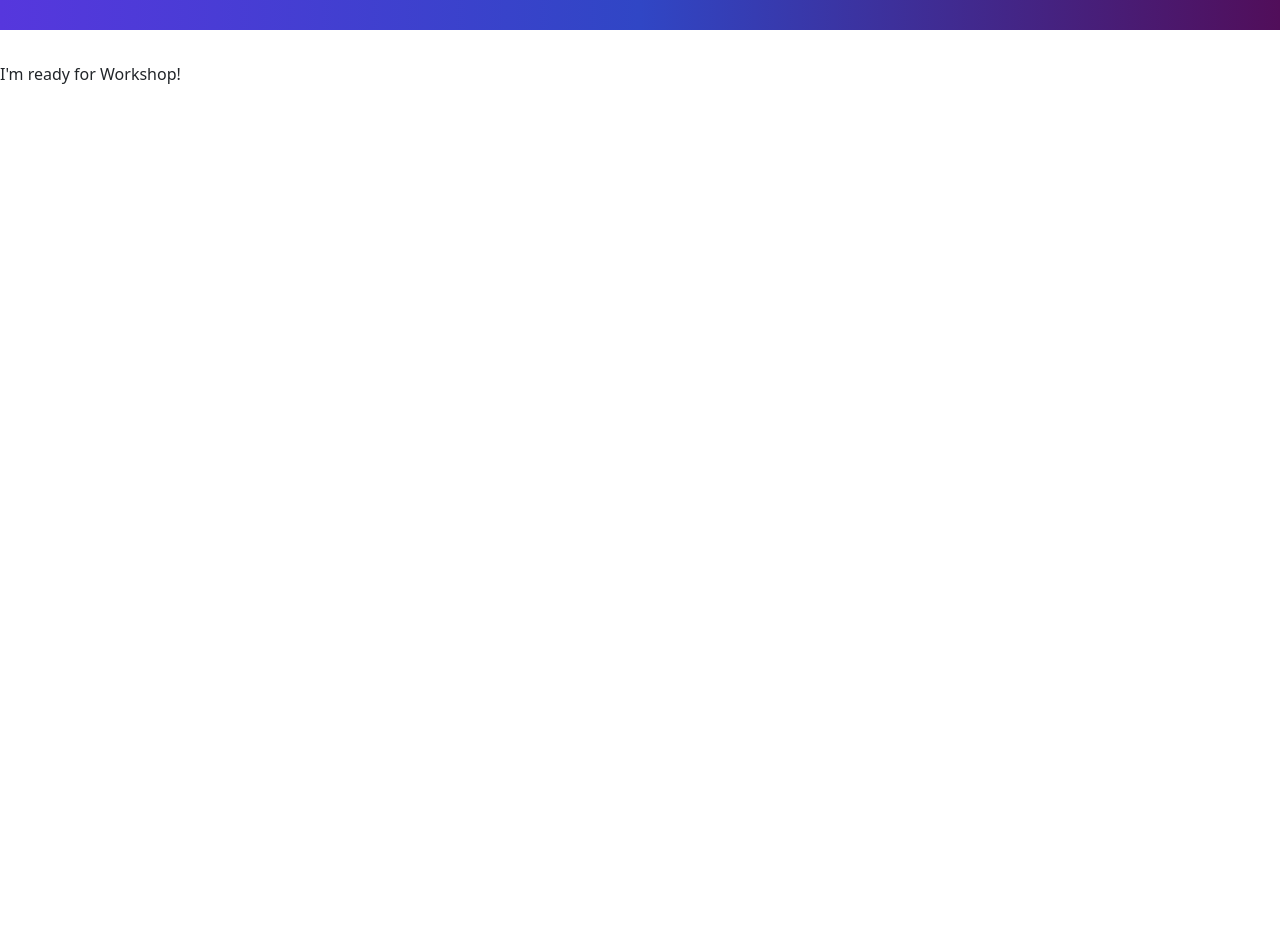
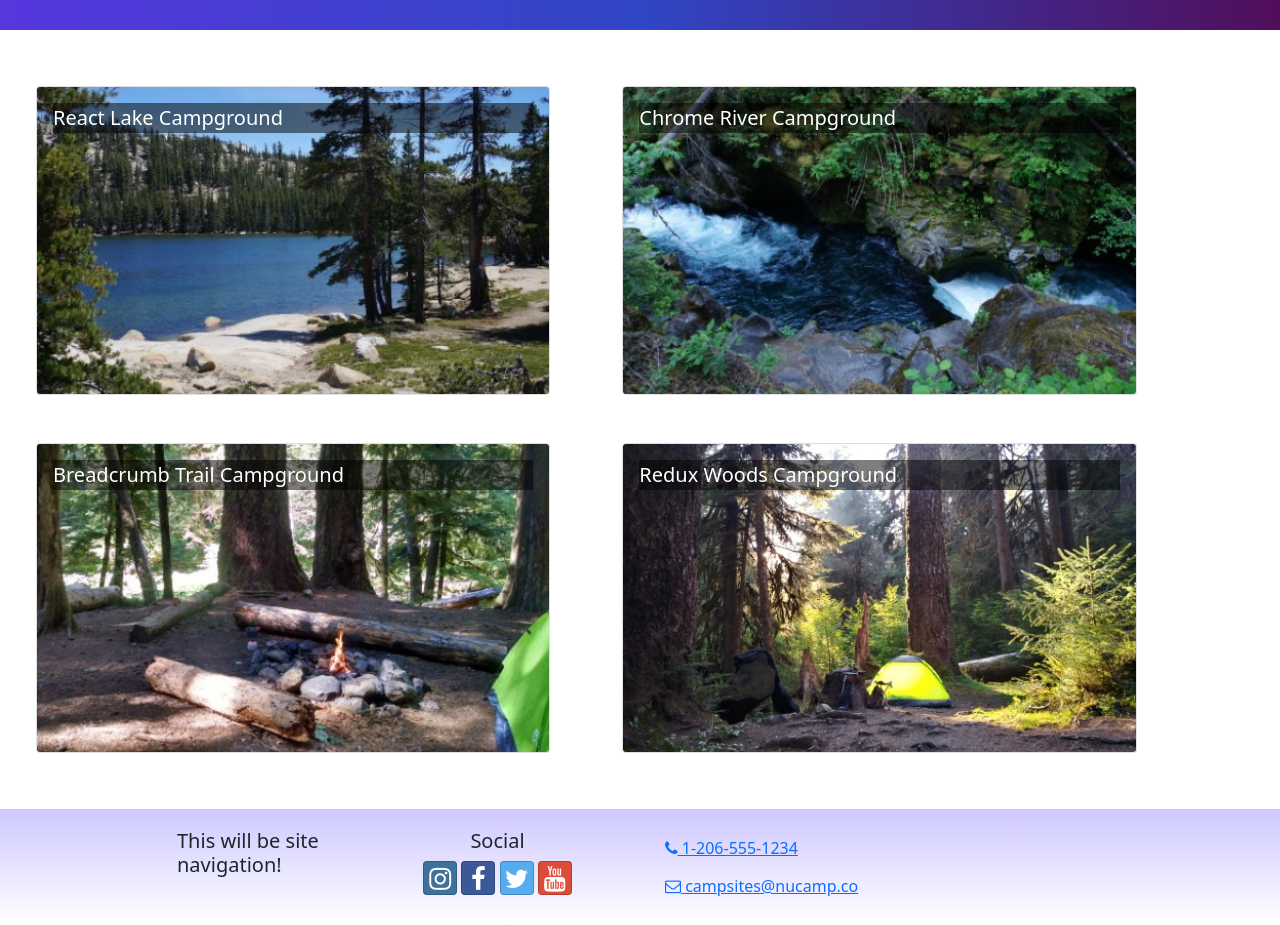
Before and after one commit to alvajose35/ReactNucampSite, a React (Create React App) app: page / in a window 1280 px wide. Shown: the part 98-1023 px from the top of the page. Before the commit the page ends 800 px from the top, so only its background shows below. Built offline with nearby package versions, Linux system fonts and the light colour scheme.

Commit message:
Workshop week 1

```diff
--- a/src/App.js
+++ b/src/App.js
@@ -1,21 +1,17 @@
-import React from 'react';
-import { Container, Navbar, NavbarBrand } from "reactstrap";
-import NucampLogo from "./app/assets/img/logo.png";
+// import React from 'react';
 import './App.css';
+import CampsitesList from './features/campsites/CampsitesList';
+import Header from './components/Header';
+import Footer from './components/Footer';
 
 function App() {
-  return (
-    <div className="App">
-      <Navbar dark color='primary' sticky='top'expand='md'>
-        <Container>
-			<NavbarBrand href='/'>
-				<img src={NucampLogo} alt='nucamp logo'/>
-			</NavbarBrand>
-        </Container>
-      </Navbar>
-	  I'm ready for Workshop!
-    </div>
-  );
-}
+	return (
+		<div className="App">
+			<Header/>
+			<CampsitesList/>
+			<Footer/>
+		</div>
+	);
+};
 
 export default App;
--- /dev/null
+++ b/src/components/Footer.jsx
@@ -0,0 +1,61 @@
+import { Container, Row, Col } from "reactstrap";
+
+const Footer = () => {
+	return (
+		<footer className="site-footer">
+			<Container>
+				<Row>
+					<Col xs={{size: 4, offset: 1}} sm='2'>
+						<h5>This will be site navigation!</h5>
+					</Col>
+					<Col xs='6' sm='3' className='text-center'>
+						<h5>Social</h5>
+                        <a
+                            className='btn btn-social-icon btn-instagram'
+                            href='http://instagram.com/'
+                        >
+                            <i className='fa fa-instagram' />
+                        </a>{' '}
+                        <a
+                            className='btn btn-social-icon btn-facebook'
+                            href='http://www.facebook.com/'
+                        >
+                            <i className='fa fa-facebook' />
+                        </a>{' '}
+                        <a
+                            className='btn btn-social-icon btn-twitter'
+                            href='http://twitter.com/'
+                        >
+                            <i className='fa fa-twitter' />
+                        </a>{' '}
+                        <a
+                            className='btn btn-social-icon btn-google'
+                            href='http://youtube.com/'
+                        >
+                            <i className='fa fa-youtube' />
+                        </a>
+					</Col>
+					<Col>
+						<a
+                            role='button'
+                            className='btn btn-link'
+                            href='tel:+12065551234'
+                        >
+                            <i className='fa fa-phone' /> 1-206-555-1234
+                        </a>
+                        <br />
+                        <a
+                            role='button'
+                            className='btn btn-link'
+                            href='mailto:notreal@notreal.co'
+                        >
+                            <i className='fa fa-envelope-o' /> campsites@nucamp.co
+                        </a>
+					</Col>
+				</Row>
+			</Container>
+		</footer>
+	);
+};
+
+export default Footer;
--- /dev/null
+++ b/src/components/Header.jsx
@@ -0,0 +1,14 @@
+import { Navbar, NavbarBrand } from "reactstrap";
+import NucampLogo from "../app/assets/img/logo.png";
+
+const Header = () => {
+	return (
+		<Navbar dark color='primary' sticky='top' expand='md'>
+				<NavbarBrand href='/'>
+					<img src={NucampLogo} alt='nucamp logo'/>
+				</NavbarBrand>
+		</Navbar>
+	);
+};
+
+export default Header;
--- /dev/null
+++ b/src/features/campsites/CampsiteCard.jsx
@@ -0,0 +1,18 @@
+import { Card, CardImg, CardImgOverlay, CardTitle } from "reactstrap";
+
+const CampsiteCard = (props) => {
+	return (
+        <Card>
+			<CardImg
+                width='100%'
+                src={props.campsite.image}
+                alt={props.campsite.name}
+            />
+			<CardImgOverlay>
+				<CardTitle>{props.campsite.name}</CardTitle>
+			</CardImgOverlay>
+        </Card>
+    );
+};
+
+export default CampsiteCard;
--- /dev/null
+++ b/src/features/campsites/CampsitesList.jsx
@@ -0,0 +1,19 @@
+import { CAMPSITES } from '../../app/shared/CAMPSITES';
+import { Col, Row } from "reactstrap";
+import CampsiteCard from "./CampsiteCard";
+
+const CampsitesList = () => {
+	return (
+		<Row className='ms-auto'>
+			{CAMPSITES.map((campsite) => {
+				return (
+					<Col md='5' className='m-4' key={CampsiteCard.id}>
+						<CampsiteCard campsite={campsite}/>
+					</Col>
+				)
+			})}
+		</Row>
+	);
+};
+
+export default CampsitesList;
```
